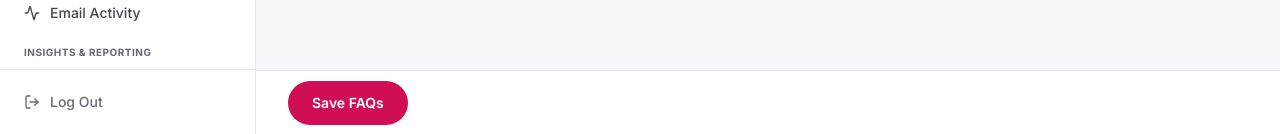
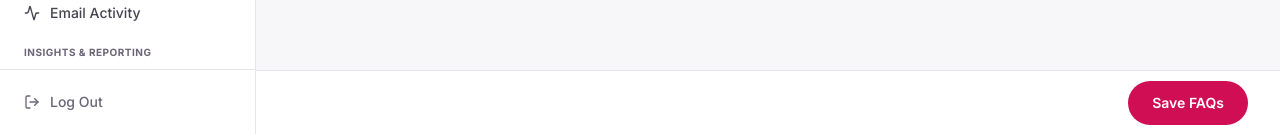
Before and after one commit to vivek-himself/academy, a Next.js app: page /admin/faqs in a window 1280 px wide. Shown: the part 666-800 px from the top of the page. Built offline with nearby package versions, Linux system fonts and the light colour scheme; no server answers; the database is empty.

Commit message:
Move Save All Changes button to the bottom right of the save bar

```diff
--- a/src/app/admin/components/SaveBar.tsx
+++ b/src/app/admin/components/SaveBar.tsx
@@ -20,7 +20,8 @@ export default function SaveBar({
     <>
       {/* Spacer so the fixed bar below never covers the last field in the form. */}
       <div className="h-20" aria-hidden="true" />
-      <div className="fixed inset-x-0 bottom-0 z-30 flex h-16 items-center gap-4 border-t border-brand-border bg-white/95 px-8 backdrop-blur lg:left-64">
+      <div className="fixed inset-x-0 bottom-0 z-30 flex h-16 items-center justify-end gap-4 border-t border-brand-border bg-white/95 px-8 backdrop-blur lg:left-64">
+        {status && <p className="text-sm font-medium text-brand-ink">{status}</p>}
         <button
           type={type}
           onClick={type === "button" ? onSave : undefined}
@@ -29,7 +30,6 @@ export default function SaveBar({
         >
           {saving ? savingLabel : label}
         </button>
-        {status && <p className="text-sm font-medium text-brand-ink">{status}</p>}
       </div>
     </>
   );
```
